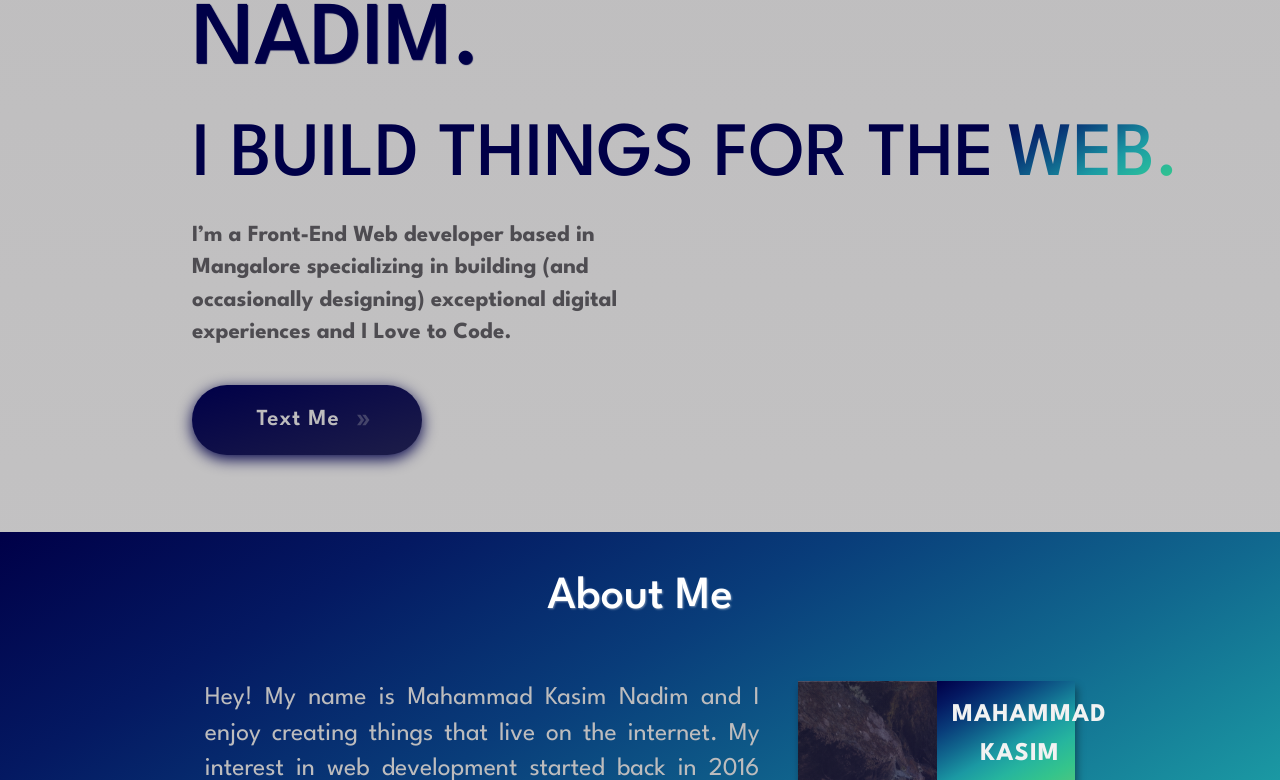
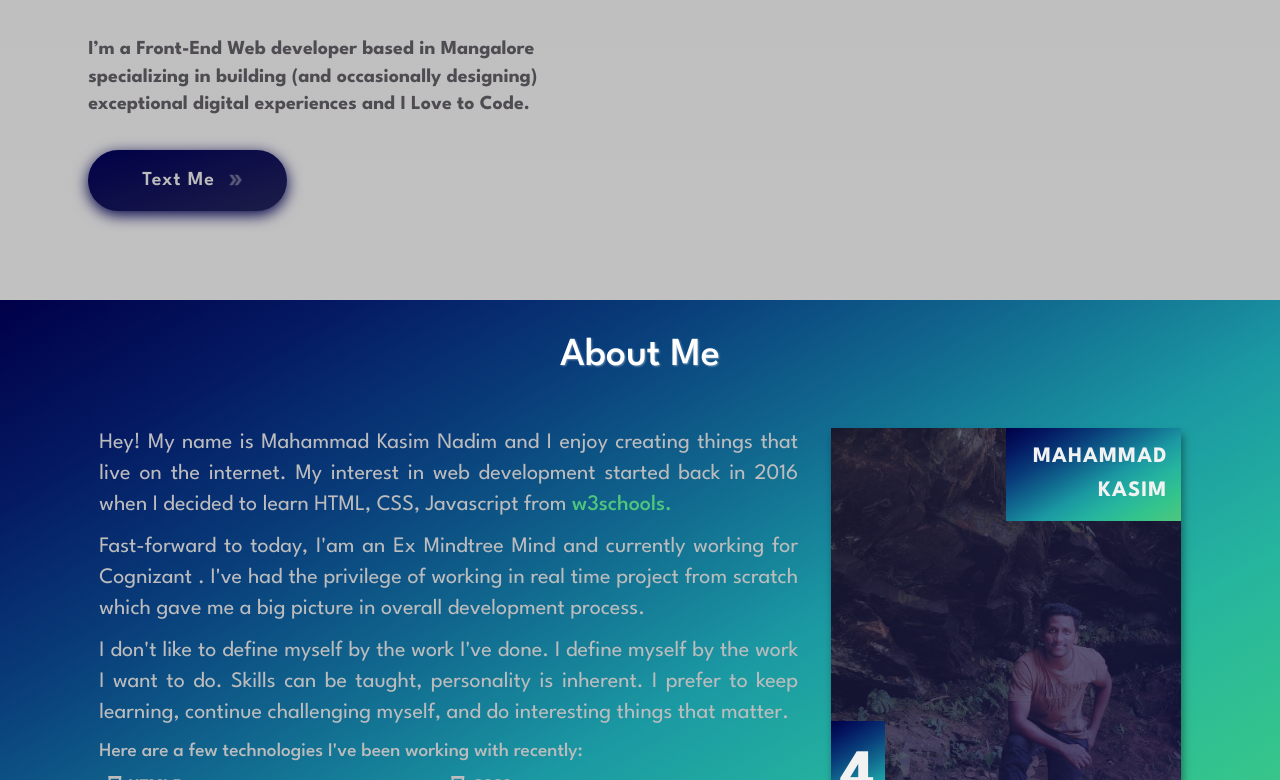
Before and after one commit to kasimnadim6/portfolio, a Next.js app: page / in a window 1280 px wide. Shown: the part 500-1280 px from the top of the page. Built offline with nearby package versions, Linux system fonts and the light colour scheme; a web font is replaced by a local one.

Commit message:
style adjustment

```diff
--- a/components/About/About.module.scss
+++ b/components/About/About.module.scss
@@ -3,7 +3,7 @@
 @import 'bootstrap/scss/mixins/_breakpoints';
 
 .about {
-  padding: 2rem 15rem;
+  padding: 2rem 8rem;
   display: flex;
   flex-direction: column;
   align-items: center;
--- a/components/Banner/Banner.module.scss
+++ b/components/Banner/Banner.module.scss
@@ -6,7 +6,7 @@
   display: flex;
   align-items: center;
   justify-content: space-between;
-  padding: 6rem 15rem;
+  padding: 4rem 8rem;
   min-height: calc(100vh - 7rem);
   .about {
     font-weight: bold;
@@ -51,7 +51,6 @@
       flex-direction: column;
       .name {
         font-size: 7rem;
-        padding: 0.7rem 0;
         text-transform: uppercase;
         text-shadow: 1px 1px 1px var(--primary-color);
       }
@@ -63,6 +62,7 @@
         }
         &--2 {
           font-size: 6rem;
+          font-weight: bold;
           text-transform: uppercase;
           position: relative;
           .web {
--- a/components/Contact/Contact.module.scss
+++ b/components/Contact/Contact.module.scss
@@ -3,7 +3,7 @@
 @import 'bootstrap/scss/mixins/_breakpoints';
 
 .contact {
-  padding: 10rem 15rem;
+  padding: 10rem 8rem;
   display: flex;
   flex-direction: column;
   align-items: center;
--- a/components/Experience/Experience.module.scss
+++ b/components/Experience/Experience.module.scss
@@ -1,5 +1,5 @@
 .experience {
-  padding: 2rem 15rem;
+  padding: 2rem 8rem;
   display: flex;
   flex-direction: column;
   align-items: center;
--- a/components/LatestWorks/LatestWorks.module.scss
+++ b/components/LatestWorks/LatestWorks.module.scss
@@ -3,7 +3,7 @@
 @import 'bootstrap/scss/mixins/_breakpoints';
 
 .works {
-  padding: 2rem 15rem;
+  padding: 2rem 8rem;
   display: flex;
   flex-direction: column;
   align-items: center;
--- a/styles/globals.scss
+++ b/styles/globals.scss
@@ -24,12 +24,12 @@ body {
     font-size: 62.5%;
   }
   @include media-breakpoint-up(lg) {
-    font-size: 75%;
+    font-size: 69%;
   }
   @include media-breakpoint-up(xl) {
-    font-size: 80%;
+    // font-size: 80%;
   }
-  @include media-breakpoint-up(xxl) {
-    font-size: 87.5%;
-  }
+  // @include media-breakpoint-up(xxl) {
+  //   font-size: 87.5%;
+  // }
 }
```
